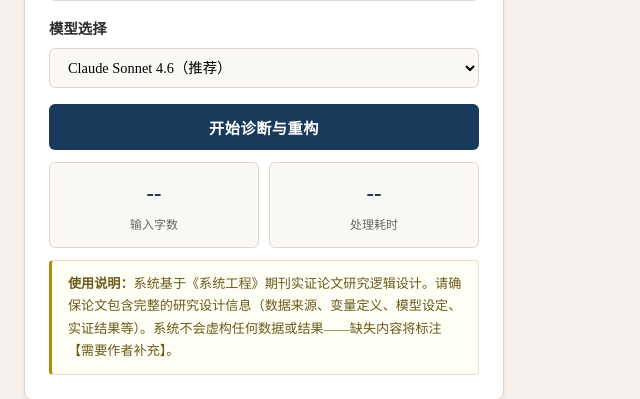
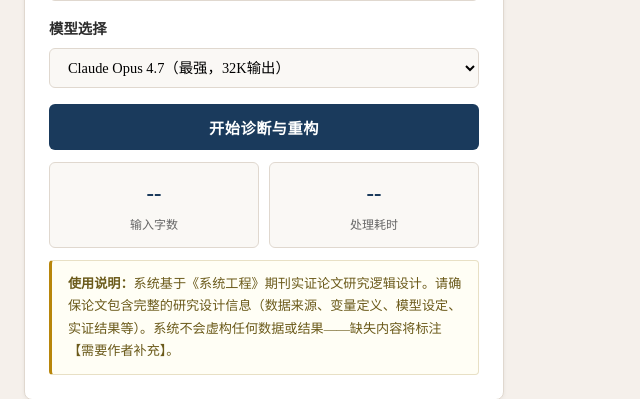
Before and after one commit to shiyingzhang1990-del/system-engineering-paper-generator, a Flask app: page / in a window 1280 px wide. Shown: the part 796-1195 px from the top of the page, without its empty margins (0-640 px from the left). Run offline with Flask 3, Linux system fonts and the light colour scheme.

Commit message:
fix: max_tokens 智能适配各模型上限，避免输出截断
- Opus/DeepSeek V4 Pro → 32768 tokens
- Sonnet → 16384 tokens
- Haiku/Flash/Chat → 8192 tokens（标注"可能截断"）
- 前端模型标签显示输出上限，引导用户选择合适模型

```diff
--- a/app.py
+++ b/app.py
@@ -51,12 +51,32 @@ def build_user_prompt(paper_text, paper_title=""):
 
 # ========== Anthropic 处理函数 ==========
 
+# 各模型最大输出 token 限制
+MODEL_MAX_OUTPUT = {
+    # Anthropic
+    "claude-opus-4-7": 32768,
+    "claude-sonnet-4-6": 16384,
+    "claude-haiku-4-5-20251001": 8192,
+    # DeepSeek
+    "deepseek-v4-pro": 32768,
+    "deepseek-v4-flash": 8192,
+    "deepseek-chat": 8192,
+}
+DEFAULT_MAX_TOKENS = 32000
+
+
+def get_max_tokens(model):
+    """根据模型获取合适的 max_tokens，留一些余量"""
+    return MODEL_MAX_OUTPUT.get(model, DEFAULT_MAX_TOKENS)
+
+
 def process_paper_anthropic_sync(paper_text, api_key, model, paper_title):
     """Anthropic API 同步处理"""
     client = anthropic.Anthropic(api_key=api_key)
+    max_tok = get_max_tokens(model)
     response = client.messages.create(
         model=model,
-        max_tokens=16000,
+        max_tokens=max_tok,
         system=SYSTEM_PROMPT,
         messages=[
             {"role": "user", "content": build_user_prompt(paper_text, paper_title)}
@@ -68,9 +88,10 @@ def process_paper_anthropic_sync(paper_text, api_key, model, paper_title):
 def process_paper_anthropic_stream(paper_text, api_key, model, paper_title):
     """Anthropic API 流式处理"""
     client = anthropic.Anthropic(api_key=api_key)
+    max_tok = get_max_tokens(model)
     with client.messages.stream(
         model=model,
-        max_tokens=16000,
+        max_tokens=max_tok,
         system=SYSTEM_PROMPT,
         messages=[
             {"role": "user", "content": build_user_prompt(paper_text, paper_title)}
@@ -85,10 +106,11 @@ def process_paper_anthropic_stream(paper_text, api_key, model, paper_title):
 def process_paper_deepseek_sync(paper_text, api_key, model, paper_title):
     """DeepSeek API 同步处理（OpenAI 兼容格式）"""
     client = OpenAI(api_key=api_key, base_url=DEEPSEEK_BASE_URL)
+    max_tok = get_max_tokens(model)
 
     response = client.chat.completions.create(
         model=model,
-        max_tokens=16000,
+        max_tokens=max_tok,
         temperature=0.7,
         messages=[
             {"role": "system", "content": SYSTEM_PROMPT},
@@ -101,10 +123,11 @@ def process_paper_deepseek_sync(paper_text, api_key, model, paper_title):
 def process_paper_deepseek_stream(paper_text, api_key, model, paper_title):
     """DeepSeek API 流式处理（OpenAI 兼容格式）"""
     client = OpenAI(api_key=api_key, base_url=DEEPSEEK_BASE_URL)
+    max_tok = get_max_tokens(model)
 
     stream = client.chat.completions.create(
         model=model,
-        max_tokens=16000,
+        max_tokens=max_tok,
         temperature=0.7,
         stream=True,
         messages=[
--- a/templates/index.html
+++ b/templates/index.html
@@ -338,14 +338,14 @@
                     <label>模型选择</label>
                     <select id="modelSelect">
                         <optgroup label="Anthropic Claude">
-                            <option value="claude-sonnet-4-6">Claude Sonnet 4.6（推荐）</option>
-                            <option value="claude-opus-4-7">Claude Opus 4.7（最强）</option>
-                            <option value="claude-haiku-4-5-20251001">Claude Haiku 4.5（最快）</option>
+                            <option value="claude-opus-4-7">Claude Opus 4.7（最强，32K输出）</option>
+                            <option value="claude-sonnet-4-6">Claude Sonnet 4.6（推荐，16K输出）</option>
+                            <option value="claude-haiku-4-5-20251001">Claude Haiku 4.5（快速，8K输出，可能截断）</option>
                         </optgroup>
                         <optgroup label="DeepSeek">
-                            <option value="deepseek-v4-pro">DeepSeek V4 Pro（推荐，128K）</option>
-                            <option value="deepseek-v4-flash">DeepSeek V4 Flash（快速）</option>
-                            <option value="deepseek-chat">DeepSeek Chat（通用）</option>
+                            <option value="deepseek-v4-pro">DeepSeek V4 Pro（推荐，32K输出）</option>
+                            <option value="deepseek-v4-flash">DeepSeek V4 Flash（快速，8K输出，可能截断）</option>
+                            <option value="deepseek-chat">DeepSeek Chat（通用，8K输出，可能截断）</option>
                         </optgroup>
                     </select>
                 </div>
@@ -413,14 +413,14 @@
 
         // 模型映射
         const anthropicModels = [
-            { value: "claude-sonnet-4-6", label: "Claude Sonnet 4.6（推荐）" },
-            { value: "claude-opus-4-7", label: "Claude Opus 4.7（最强）" },
-            { value: "claude-haiku-4-5-20251001", label: "Claude Haiku 4.5（最快）" },
+            { value: "claude-opus-4-7", label: "Claude Opus 4.7（最强，32K输出）" },
+            { value: "claude-sonnet-4-6", label: "Claude Sonnet 4.6（推荐，16K输出）" },
+            { value: "claude-haiku-4-5-20251001", label: "Claude Haiku 4.5（快速，8K输出，可能截断）" },
         ];
         const deepseekModels = [
-            { value: "deepseek-v4-pro", label: "DeepSeek V4 Pro（推荐，128K）" },
-            { value: "deepseek-v4-flash", label: "DeepSeek V4 Flash（快速）" },
-            { value: "deepseek-chat", label: "DeepSeek Chat（通用）" },
+            { value: "deepseek-v4-pro", label: "DeepSeek V4 Pro（推荐，32K输出）" },
+            { value: "deepseek-v4-flash", label: "DeepSeek V4 Flash（快速，8K输出，可能截断）" },
+            { value: "deepseek-chat", label: "DeepSeek Chat（通用，8K输出，可能截断）" },
         ];
 
         function updateModelSelect(provider) {
```
